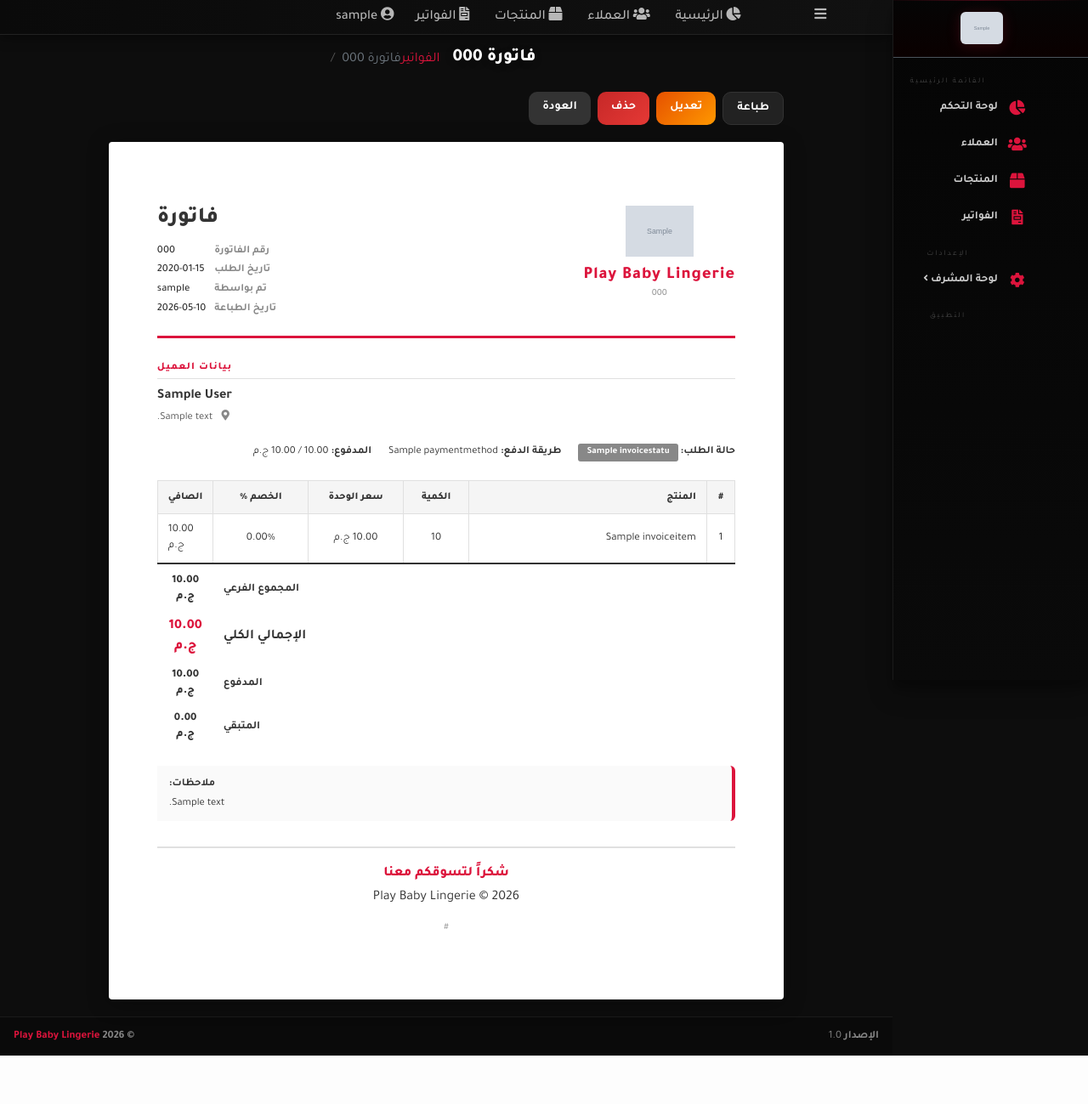
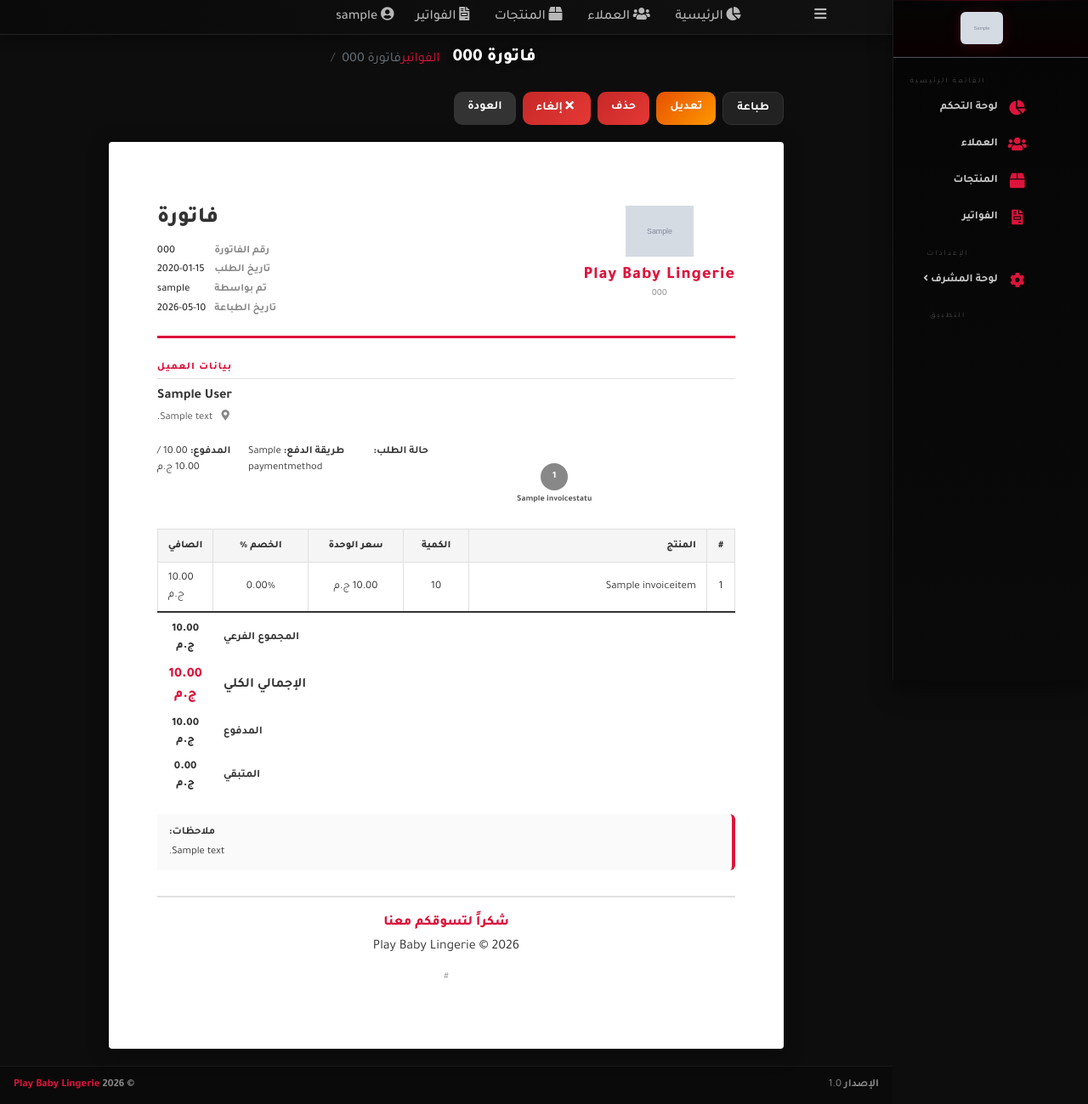
Before and after one commit to play-baby/playbaby-crm, a Django app: page /invoices/1/ in a window 1280 px wide. Shown: the whole page at 85% size. Before the commit the page ends 1242 px from the top, so only its background shows below. Run offline with Django 5.2, Linux system fonts and the light colour scheme; a user stored in the database is signed in; tables that the repository leaves empty hold one stand-in row (values such as "Sample post"); grey boxes marked "Sample" are stand-in pictures; some libraries are stand-ins or nearby versions.

Commit message:
Add status workflow with progress bar and separate cancellation feature
- InvoiceStatusLog model to track status changes
- Forward-only status progression (only admin/owner can go back)
- is_cancelled, cancelled_at, cancel_reason fields on Invoice (separate from status)
- Progress bar UI on invoice detail showing ordered status steps
- Cancel modal with date and reason for sales/owner users
- Cancelled badge on invoice list and print views
- Exclude cancelled status from status dropdowns
- Signals for automatic status change logging

```diff
--- a/invoices/admin.py
+++ b/invoices/admin.py
@@ -1,8 +1,9 @@
 from django.contrib import admin
-from .models import Invoice, InvoiceItem, InvoiceStatus, PaymentMethod
+from .models import Invoice, InvoiceItem, InvoiceStatus, PaymentMethod, InvoiceStatusLog
 
 admin.site.register(InvoiceStatus)
 admin.site.register(PaymentMethod)
+admin.site.register(InvoiceStatusLog)
 
 class InvoiceItemInline(admin.TabularInline):
     model = InvoiceItem
--- a/invoices/templates/invoices/invoice_detail.html
+++ b/invoices/templates/invoices/invoice_detail.html
@@ -163,6 +163,79 @@
     margin: 0;
   }
 
+  /* ===== STATUS PROGRESS ===== */
+  .status-progress {
+    display: flex;
+    align-items: center;
+    justify-content: center;
+    width: 100%;
+    padding: 4px 0;
+  }
+  .step {
+    display: flex;
+    flex-direction: column;
+    align-items: center;
+    text-align: center;
+    flex-shrink: 0;
+  }
+  .step-circle {
+    width: 32px;
+    height: 32px;
+    border-radius: 50%;
+    display: flex;
+    align-items: center;
+    justify-content: center;
+    color: #fff;
+    font-size: 11px;
+    font-weight: 800;
+    transition: all 0.3s;
+  }
+  .step.pending .step-circle {
+    background: #e0e0e0 !important;
+    color: #aaa;
+  }
+  .step.active .step-circle {
+    box-shadow: 0 0 0 3px rgba(0,0,0,0.12);
+  }
+  .step-label {
+    margin-top: 4px;
+    font-size: 10px;
+    font-weight: 700;
+    color: #555;
+    white-space: nowrap;
+  }
+  .step.pending .step-label {
+    color: #ccc;
+  }
+  .connector {
+    height: 3px;
+    flex: 1;
+    min-width: 16px;
+    margin: 0 3px;
+    border-radius: 2px;
+  }
+  .connector.pending {
+    background: #e0e0e0 !important;
+  }
+  /* ===== CANCELLED BANNER ===== */
+  .cancelled-banner {
+    background: #fff5f5;
+    border: 2px solid #dc3545;
+    border-radius: 8px;
+    padding: 12px 16px;
+    margin-bottom: 18px;
+    text-align: center;
+  }
+  .cancelled-banner h5 {
+    color: #dc3545;
+    font-weight: 800;
+    margin: 0 0 4px;
+  }
+  .cancelled-banner p {
+    margin: 2px 0;
+    font-size: 13px;
+  }
+
   /* ===== PRINT ===== */
   @media print {
     html, body {
@@ -236,6 +309,11 @@
   {% if is_owner %}
   <a href="{% url 'invoice_delete' invoice.id %}" class="btn btn-danger btn-sm">حذف</a>
   {% endif %}
+  {% if not invoice.is_cancelled %}
+  <button type="button" class="btn btn-danger btn-sm" data-toggle="modal" data-target="#cancelModal">
+    <i class="fas fa-times ml-1"></i> إلغاء
+  </button>
+  {% endif %}
   {% elif is_shipping %}
   <a href="{% url 'invoice_edit' invoice.id %}" class="btn btn-warning btn-sm">تحديث الحالة</a>
   {% endif %}
@@ -276,10 +354,34 @@
     {% endif %}
   </div>
 
+  <!-- CANCELLED BANNER -->
+  {% if invoice.is_cancelled %}
+  <div class="cancelled-banner">
+    <h5><i class="fas fa-times-circle ml-1"></i> ملغي</h5>
+    <p><strong>تاريخ الإلغاء:</strong> {{ invoice.cancelled_at|date:"Y-m-d H:i" }}</p>
+    <p><strong>سبب الإلغاء:</strong> {{ invoice.cancel_reason }}</p>
+  </div>
+  {% endif %}
+
   <!-- STATUS SUMMARY -->
   <div class="inv-summary">
-    <div class="inv-summary-item"><strong>حالة الطلب:</strong>
-      {% if invoice.status %}
+    <div class="inv-summary-item" style="width:100%;">
+      <strong>حالة الطلب:</strong>
+      {% if invoice.status and all_statuses|length > 0 and not invoice.is_cancelled %}
+      <div class="status-progress">
+        {% for s in all_statuses %}
+        {% if not forloop.first %}
+        <div class="connector {% if s.order <= invoice.status.order %}completed{% else %}pending{% endif %}" style="background:{% if s.order <= invoice.status.order %}{{ s.color }}{% endif %};"></div>
+        {% endif %}
+        <div class="step">
+          <div class="step-circle {% if s.order < invoice.status.order %}completed{% elif s.order == invoice.status.order %}active{% else %}pending{% endif %}" style="background:{% if s.order <= invoice.status.order %}{{ s.color }}{% endif %};">
+            {% if s.order < invoice.status.order %}<i class="fas fa-check"></i>{% else %}{{ forloop.counter }}{% endif %}
+          </div>
+          <div class="step-label">{{ s.name }}</div>
+        </div>
+        {% endfor %}
+      </div>
+      {% elif invoice.status %}
       <span class="status-badge" style="background:{{ invoice.status.color }};color:#fff;">{{ invoice.status.name }}</span>
       {% else %}<span style="color:var(--inv-muted);">---</span>{% endif %}
     </div>
@@ -372,8 +474,34 @@
 
 </div>
 
+<!-- ===== CANCEL MODAL ===== -->
+<div class="modal fade" id="cancelModal" tabindex="-1" role="dialog">
+  <div class="modal-dialog" role="document">
+    <div class="modal-content">
+      <div class="modal-header" style="background:#dc3545;color:#fff;">
+        <h5 class="modal-title"><i class="fas fa-times-circle ml-1"></i> إلغاء الفاتورة</h5>
+        <button type="button" class="close" data-dismiss="modal"><span aria-hidden="true">&times;</span></button>
+      </div>
+      <form method="post" action="{% url 'cancel_invoice' invoice.id %}">
+        {% csrf_token %}
+        <div class="modal-body">
+          <p>هل أنت متأكد من إلغاء الفاتورة <strong>{{ invoice.invoice_number }}</strong>؟</p>
+          <div class="form-group">
+            <label for="cancelReason">سبب الإلغاء <span class="text-danger">*</span></label>
+            <textarea id="cancelReason" name="cancel_reason" class="form-control" rows="3" required placeholder="أدخل سبب الإلغاء..."></textarea>
+          </div>
+        </div>
+        <div class="modal-footer">
+          <button type="button" class="btn btn-secondary" data-dismiss="modal">إغلاق</button>
+          <button type="submit" class="btn btn-danger">تأكيد الإلغاء</button>
+        </div>
+      </form>
+    </div>
+  </div>
+</div>
+
 <!-- ===== SHIPPING STATUS UPDATE (screen only) ===== -->
-{% if is_shipping and not is_sales %}
+{% if is_shipping and not is_sales and not invoice.is_cancelled %}
 <div class="no-print card mt-3" style="max-width:210mm;margin:16px auto !important;">
   <div class="card-header"><h5 class="card-title"><i class="fas fa-shipping-fast ml-2"></i> تحديث حالة الشحن</h5></div>
   <div class="card-body">
--- a/invoices/templates/invoices/invoice_list.html
+++ b/invoices/templates/invoices/invoice_list.html
@@ -66,7 +66,9 @@
             <td>{{ invoice.customer.name|default:"---" }}</td>
             <td class="d-none d-md-table-cell">{{ invoice.date|date:"Y-m-d" }}</td>
             <td>
-              {% if invoice.status %}
+              {% if invoice.is_cancelled %}
+              <span class="badge" style="background:#dc3545;color:#fff;padding:4px 8px;font-size:0.75rem;">ملغي</span>
+              {% elif invoice.status %}
               <span class="badge" style="background:{{ invoice.status.color }};color:#fff;padding:4px 8px;font-size:0.75rem;">{{ invoice.status.name }}</span>
               {% else %}<span class="text-muted">---</span>{% endif %}
             </td>
--- a/invoices/urls.py
+++ b/invoices/urls.py
@@ -10,6 +10,7 @@ urlpatterns = [
     path('<int:pk>/delete/', views.InvoiceDeleteView.as_view(), name='invoice_delete'),
     path('api/product/', views.get_product_json, name='invoice_product_json'),
     path('<int:pk>/update-status/', views.update_invoice_status, name='update_invoice_status'),
+    path('<int:pk>/cancel/', views.cancel_invoice, name='cancel_invoice'),
     path('export/csv/', views.export_invoices_csv, name='invoice_export_csv'),
     path('export/xlsx/', views.export_invoices_xlsx, name='invoice_export_xlsx'),
     path('import/', views.import_invoices, name='invoice_import'),
--- a/invoices/views.py
+++ b/invoices/views.py
@@ -6,7 +6,8 @@ from django.contrib.auth.decorators import login_required
 from django.shortcuts import redirect, render, get_object_or_404
 from django.contrib import messages
 from django.http import JsonResponse
-from .models import Invoice, InvoiceItem, InvoiceStatus, PaymentMethod
+from django.utils.timezone import now
+from .models import Invoice, InvoiceItem, InvoiceStatus, InvoiceStatusLog, PaymentMethod
 from .forms import InvoiceForm, InvoiceItemFormSet, InvoiceStatusForm, PaymentMethodForm, InvoiceTemplateForm
 from core.models import InvoiceTemplate
 from products.models import Product
@@ -109,6 +110,7 @@ class InvoiceUpdateView(LoginRequiredMixin, UpdateView):
 
     def form_valid(self, form):
         user = self.request.user
+        form.instance._changed_by = user
         if is_shipping(user) and not (is_sales(user) or is_owner(user)):
             form.instance.invoice_number = Invoice.objects.get(pk=self.object.pk).invoice_number
             form.instance.customer = Invoice.objects.get(pk=self.object.pk).customer
@@ -148,7 +150,9 @@ class InvoiceDetailView(LoginRequiredMixin, DetailView):
     def get_context_data(self, **kwargs):
         ctx = super().get_context_data(**kwargs)
         ctx['page_title'] = f'فاتورة {self.object.invoice_number}'
-        ctx['statuses'] = InvoiceStatus.objects.all()
+        ctx['statuses'] = InvoiceStatus.objects.exclude(name='ملغي')
+        ctx['all_statuses'] = InvoiceStatus.objects.exclude(name='ملغي').order_by('order')
+        ctx['status_logs'] = self.object.status_logs.select_related('changed_by', 'from_status', 'to_status')[:20]
         ctx['payment_methods'] = PaymentMethod.objects.all()
         return ctx
 
@@ -189,11 +193,19 @@ def update_invoice_status(request, pk):
         messages.error(request, 'ليس لديك صلاحية')
         return redirect('home')
     invoice = get_object_or_404(Invoice, pk=pk)
+    if invoice.is_cancelled:
+        messages.error(request, 'لا يمكن تعديل حالة طلب ملغي')
+        return redirect('invoice_detail', pk=pk)
     if request.method == 'POST':
         status_id = request.POST.get('status')
         payment_id = request.POST.get('payment_method')
         paid_amount = request.POST.get('paid_amount')
         if status_id:
+            new_status = get_object_or_404(InvoiceStatus, pk=status_id)
+            if invoice.status and new_status.order <= invoice.status.order:
+                if not is_owner(request.user):
+                    messages.error(request, 'لا يمكن الرجوع إلى حالة سابقة')
+                    return redirect('invoice_detail', pk=pk)
             invoice.status_id = status_id
         if payment_id:
             invoice.payment_method_id = payment_id
@@ -202,8 +214,33 @@ def update_invoice_status(request, pk):
                 invoice.paid_amount = float(paid_amount)
             except ValueError:
                 pass
+        invoice._changed_by = request.user
         invoice.save()
         messages.success(request, f'تم تحديث حالة الفاتورة {invoice.invoice_number} بنجاح')
+    return redirect('invoice_detail', pk=pk)
+
+
+# --- Cancel invoice ---
+@login_required
+def cancel_invoice(request, pk):
+    if not (is_sales(request.user) or is_owner(request.user)):
+        messages.error(request, 'ليس لديك صلاحية')
+        return redirect('home')
+    invoice = get_object_or_404(Invoice, pk=pk)
+    if invoice.is_cancelled:
+        messages.error(request, 'الفاتورة ملغية بالفعل')
+        return redirect('invoice_detail', pk=pk)
+    if request.method == 'POST':
+        reason = request.POST.get('cancel_reason', '').strip()
+        if not reason:
+            messages.error(request, 'يرجى إدخال سبب الإلغاء')
+            return redirect('invoice_detail', pk=pk)
+        invoice.is_cancelled = True
+        invoice.cancelled_at = now()
+        invoice.cancel_reason = reason
+        invoice._changed_by = request.user
+        invoice.save()
+        messages.success(request, f'تم إلغاء الفاتورة {invoice.invoice_number}')
     return redirect('invoice_detail', pk=pk)
 
 # --- Settings: Invoice Statuses ---
```
Also changed, not shown: invoices/forms.py (+11 -0 lines), invoices/models.py (+41 -0 lines), invoices/templates/invoices/invoice_print.html (+8 -0 lines), invoices/migrations/0006_invoice_cancel_reason_invoice_cancelled_at_and_more.py (added).
